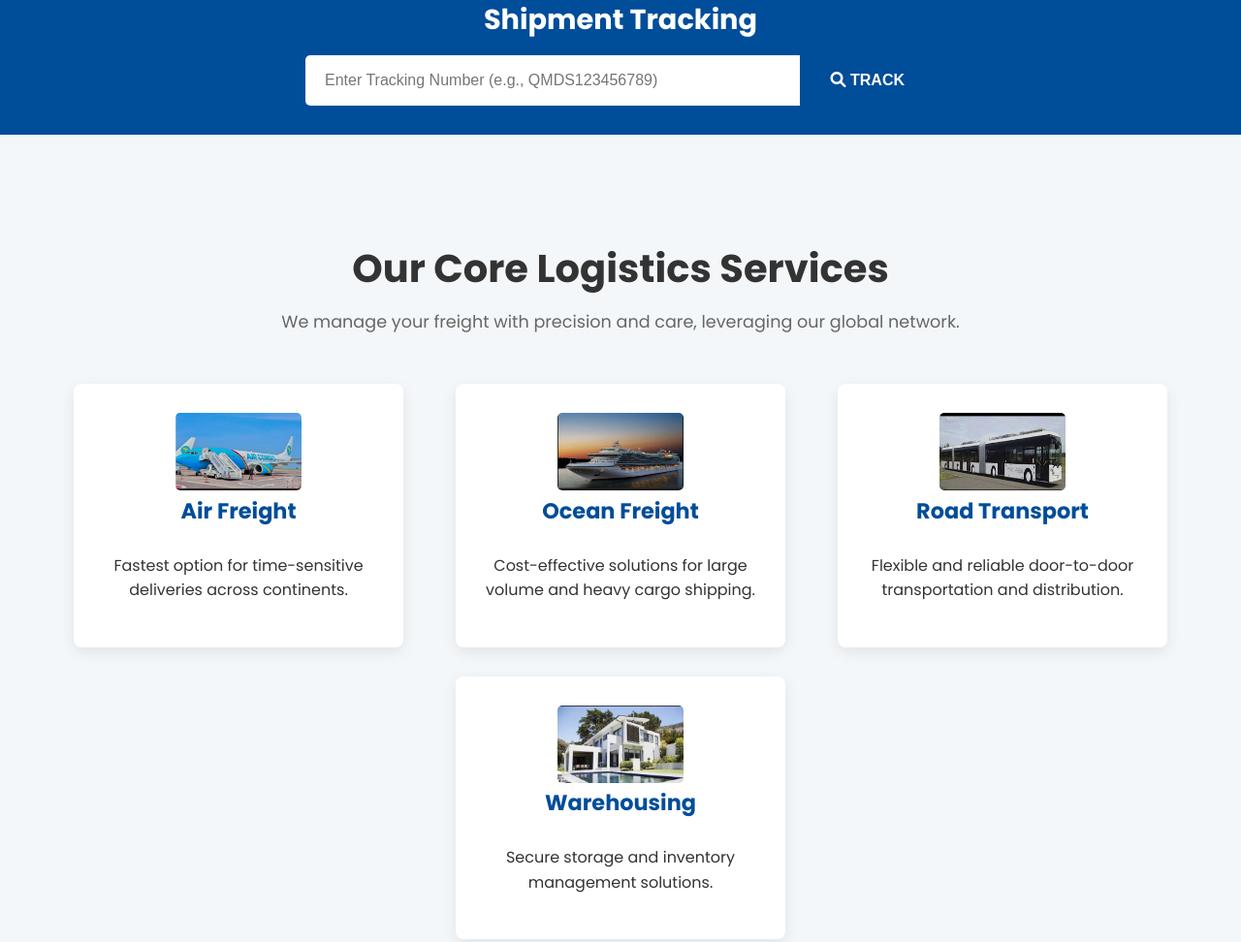
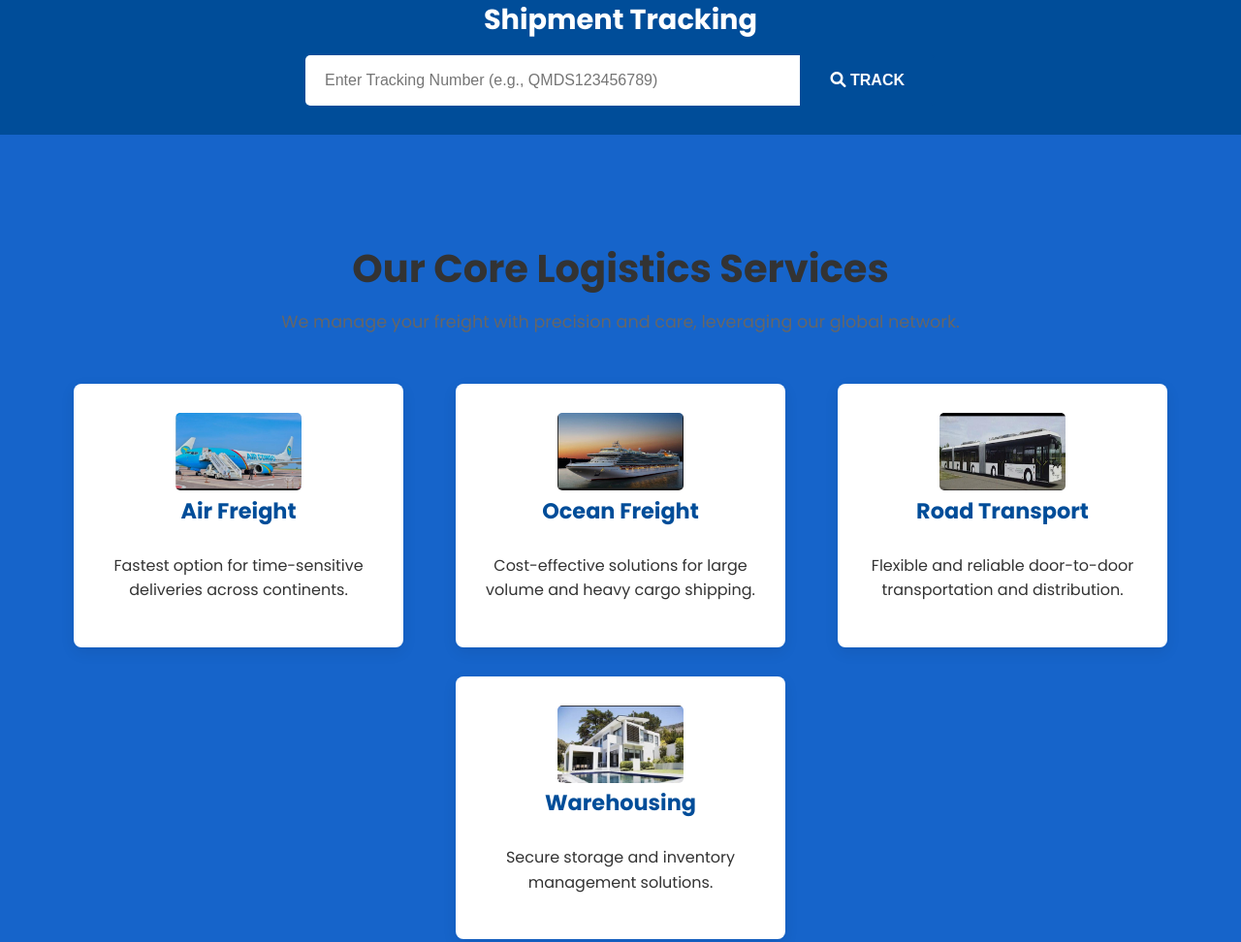
Before and after one commit to quinetdavid/Global-Freight-Solutions---Premier-Logistics, a plain HTML site: page index.html in a window 1280 px wide. Shown: the part 762-1734 px from the top of the page at 97% size. Drawn offline with Linux system fonts and the light colour scheme.

Commit message:
Update style.css

```diff
--- a/style.css
+++ b/style.css
@@ -199,7 +199,7 @@ h1, h2, h3, h4 {
 /* Services Section */
 .services {
     padding: 80px 0;
-    background-color: var(--light-bg);
+    background-color: #1664ca;
     text-align: center;
 }
 
```
